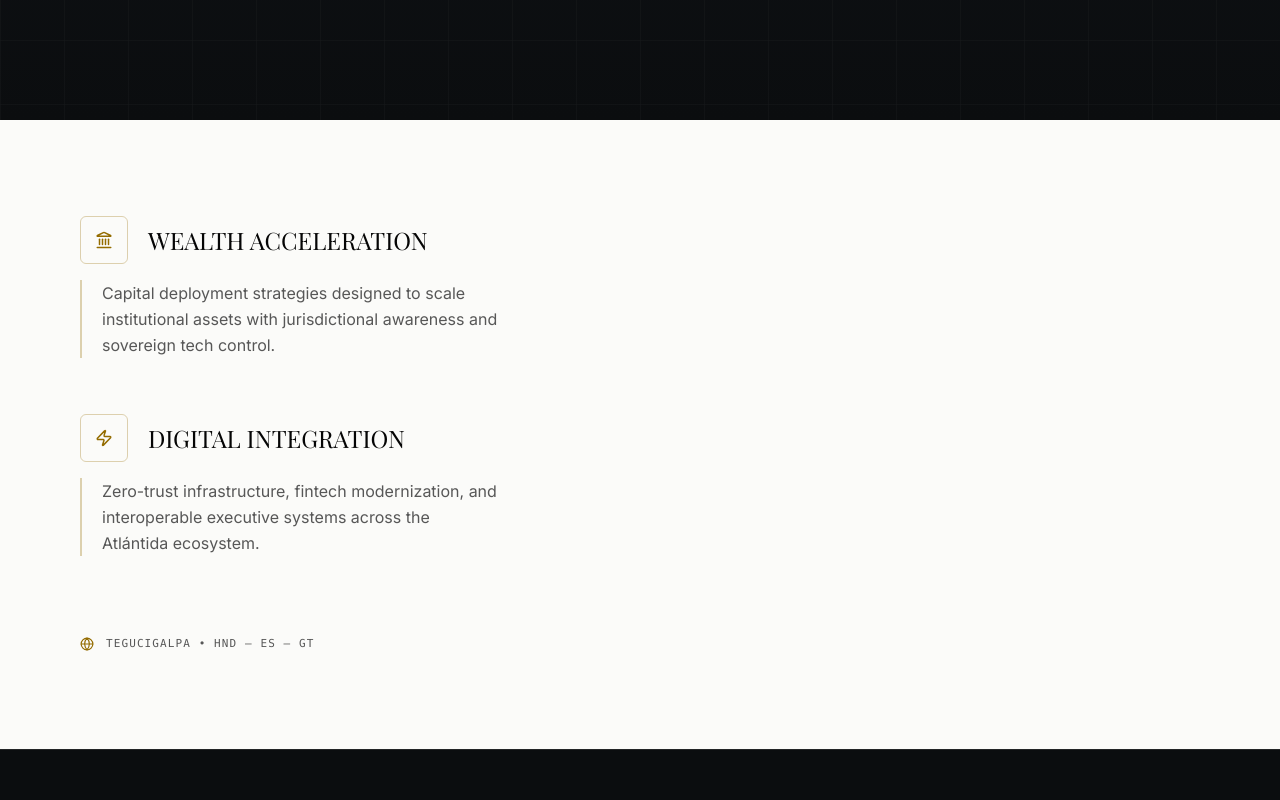
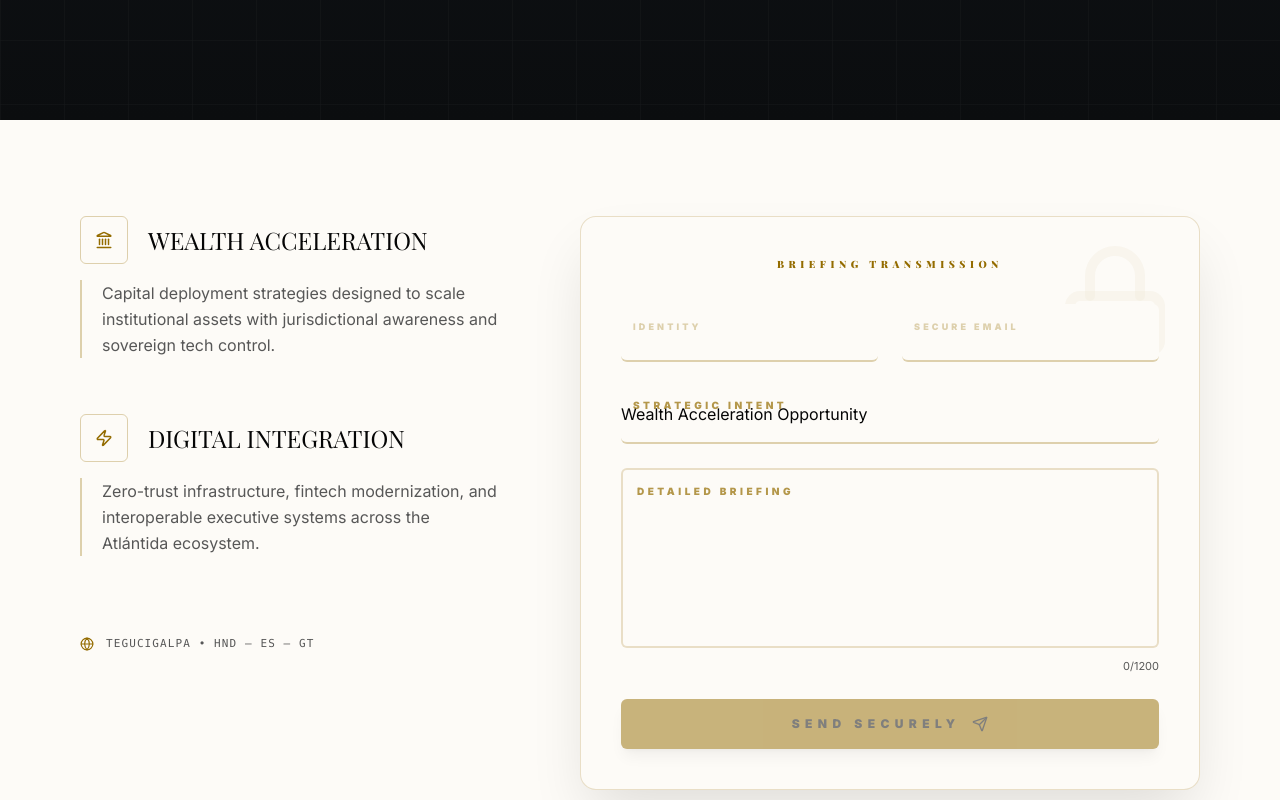
Before and after one commit to legitking4pf/DJF-site, a Next.js app: page /contact in a window 1280 px wide. Shown: the part 600-1400 px from the top of the page. Built offline with nearby package versions, Linux system fonts and the light colour scheme; a web font is replaced by a local one.

Commit message:
update page.tsx

```diff
--- a/src/app/contact/page.tsx
+++ b/src/app/contact/page.tsx
@@ -33,10 +33,7 @@ export default function ExecutiveContact() {
     show: {
       opacity: 1,
       y: 0,
-      transition: {
-        duration: 0.7,
-        ease: [0.22, 1, 0.36, 1],
-      },
+      transition: { duration: 0.7, ease: [0.22, 1, 0.36, 1] },
     },
   };
 
@@ -45,7 +42,6 @@ export default function ExecutiveContact() {
 
       {/* === HERO / HEADER === */}
       <section className="relative min-h-[90vh] flex items-center overflow-hidden">
-        {/* Background layers */}
         <div className="absolute inset-0 bg-[radial-gradient(circle_at_20%_20%,rgba(197,157,72,0.18),transparent_55%)]" />
         <div className="absolute inset-0 bg-[linear-gradient(180deg,#0B0D0F_0%,#0E1114_60%,#0B0D0F_100%)]" />
         <div className="absolute inset-0 opacity-[0.06] bg-[linear-gradient(to_right,rgba(255,255,255,0.4)_1px,transparent_1px),linear-gradient(to_bottom,rgba(255,255,255,0.4)_1px,transparent_1px)] bg-[size:64px_64px]" />
@@ -81,10 +77,7 @@ export default function ExecutiveContact() {
             </motion.div>
 
             {/* Right */}
-            <motion.div
-              variants={itemVars}
-              className="lg:col-span-4 lg:text-right"
-            >
+            <motion.div variants={itemVars} className="lg:col-span-4 lg:text-right">
               <p className="text-[11px] uppercase tracking-[0.35em] text-ash font-bold">
                 Institutional Ops
                 <br />
@@ -97,9 +90,10 @@ export default function ExecutiveContact() {
         </div>
       </section>
 
-      {/* === BODY (UNCHANGED STRUCTURE, VISUALLY SHARPER) === */}
-      <section className="max-w-7xl mx-auto px-6 lg:px-20 py-24 grid grid-cols-1 lg:grid-cols-12 gap-20 bg-[#FBFBF9] text-obsidian">
-        {/* LEFT */}
+      {/* === BODY (Pillars + Form) === */}
+      <section className="max-w-7xl mx-auto px-6 lg:px-20 py-24 grid grid-cols-1 lg:grid-cols-12 gap-20 bg-bone text-obsidian">
+
+        {/* LEFT: PILLARS */}
         <motion.div
           variants={containerVars}
           initial="hidden"
@@ -117,8 +111,8 @@ export default function ExecutiveContact() {
               </h2>
             </div>
             <p className="text-ash leading-relaxed border-l-2 border-gold/30 pl-5">
-              Capital deployment strategies designed to scale institutional
-              assets with jurisdictional awareness and sovereign tech control.
+              Capital deployment strategies designed to scale institutional assets with
+              jurisdictional awareness and sovereign tech control.
             </p>
           </motion.div>
 
@@ -145,8 +139,132 @@ export default function ExecutiveContact() {
           </motion.div>
         </motion.div>
 
-        {/* RIGHT FORM (kept intentionally restrained) */}
-        {/* FORM CODE CONTINUES EXACTLY AS YOU ALREADY HAVE IT */}
+        {/* RIGHT: FORM */}
+        <motion.div
+          variants={containerVars}
+          initial="hidden"
+          whileInView="show"
+          viewport={{ once: true }}
+          className="lg:col-span-7"
+        >
+          <div className="relative z-10 p-10 bg-bone rounded-2xl shadow-[0_30px_60px_-10px_rgba(0,0,0,0.12)] border border-gold/20 overflow-hidden">
+            <div className="absolute top-6 right-6 opacity-10">
+              <Lock size={120} className="text-gold/40" />
+            </div>
+
+            <h3 className="text-[10px] font-black uppercase tracking-[0.45em] text-gold mb-8 text-center">
+              Briefing Transmission
+            </h3>
+
+            <AnimatePresence mode="wait">
+              {state.succeeded ? (
+                <motion.div
+                  initial={{ opacity: 0, scale: 0.96 }}
+                  animate={{ opacity: 1, scale: 1 }}
+                  exit={{ opacity: 0 }}
+                  className="text-center py-16 space-y-5"
+                  aria-live="polite"
+                >
+                  <div className="w-24 h-24 bg-gold/10 rounded-full flex items-center justify-center mx-auto mb-3">
+                    <CheckCircle2 size={50} className="text-gold" />
+                  </div>
+                  <h4 className="text-2xl font-display uppercase tracking-tight text-obsidian">Transmission Successful</h4>
+                  <p className="text-ash text-sm font-medium uppercase tracking-[0.2em]">
+                    Logged to GFA Executive Registry
+                  </p>
+                  <button
+                    onClick={() => window.location.reload()}
+                    className="mt-6 inline-flex items-center gap-2 px-6 py-3 bg-gold text-obsidian font-bold tracking-[0.35em] uppercase rounded-md shadow hover:scale-[1.02] transition-all"
+                  >
+                    New Transmission <ArrowRight size={16} />
+                  </button>
+                </motion.div>
+              ) : (
+                <form
+                  onSubmit={(e) => { e.preventDefault(); handleSubmit(e); }}
+                  className="space-y-6 relative z-10"
+                  aria-label="Executive briefing form"
+                >
+                  <div className="grid grid-cols-1 md:grid-cols-2 gap-6">
+                    {/* Identity */}
+                    <div className="relative">
+                      <input
+                        type="text"
+                        name="name"
+                        required
+                        placeholder=" "
+                        className="peer w-full bg-bone border-b-2 border-gold/30 py-4 text-base text-obsidian placeholder-transparent focus:border-gold outline-none rounded-md"
+                      />
+                      <label className="absolute left-3 top-3 text-gold/70 text-[10px] font-black uppercase tracking-[0.35em] peer-placeholder-shown:top-4 peer-placeholder-shown:text-gold/30 peer-placeholder-shown:text-[9px] transition-all pointer-events-none">
+                        Identity
+                      </label>
+                    </div>
+
+                    {/* Email */}
+                    <div className="relative">
+                      <input
+                        type="email"
+                        name="email"
+                        required
+                        placeholder=" "
+                        className="peer w-full bg-bone border-b-2 border-gold/30 py-4 text-base text-obsidian placeholder-transparent focus:border-gold outline-none rounded-md"
+                      />
+                      <label className="absolute left-3 top-3 text-gold/70 text-[10px] font-black uppercase tracking-[0.35em] peer-placeholder-shown:top-4 peer-placeholder-shown:text-gold/30 peer-placeholder-shown:text-[9px] transition-all pointer-events-none">
+                        Secure Email
+                      </label>
+                      <ValidationError prefix="Email" field="email" errors={state.errors} className="text-gold text-[11px] mt-1" />
+                    </div>
+                  </div>
+
+                  {/* Intent */}
+                  <div className="relative">
+                    <select
+                      name="intent"
+                      className="peer w-full bg-bone border-b-2 border-gold/30 py-4 text-base text-obsidian focus:border-gold outline-none rounded-md appearance-none"
+                    >
+                      <option>Wealth Acceleration Opportunity</option>
+                      <option>GFA Strategic Growth Network Inquiry</option>
+                      <option>Digital Integration Partnership</option>
+                      <option>Executive Protocol Consultation</option>
+                    </select>
+                    <label className="absolute left-3 top-3 text-gold/70 text-[10px] font-black uppercase tracking-[0.35em] peer-focus:text-gold transition-all pointer-events-none">
+                      Strategic Intent
+                    </label>
+                  </div>
+
+                  {/* Message */}
+                  <div className="relative">
+                    <textarea
+                      name="message"
+                      rows={6}
+                      value={message}
+                      onChange={(e) => setMessage(e.target.value)}
+                      placeholder=" "
+                      maxLength={maxChars}
+                      className="peer w-full bg-bone border-2 border-gold/20 rounded-md p-4 text-base text-obsidian focus:border-gold outline-none resize-none min-h-[140px]"
+                    />
+                    <label className="absolute left-4 top-4 text-gold/70 text-[10px] font-black uppercase tracking-[0.35em] peer-focus:text-gold transition-all pointer-events-none">
+                      Detailed Briefing
+                    </label>
+                    <div className="flex justify-end text-[11px] text-ash mt-1">
+                      {charCount}/{maxChars}
+                    </div>
+                  </div>
+
+                  {/* Submit */}
+                  <button
+                    type="submit"
+                    disabled={state.submitting || !message.trim()}
+                    className="group w-full bg-gold text-obsidian py-4 text-[12px] font-black uppercase tracking-[0.45em] rounded-md shadow-lg hover:shadow-xl hover:scale-[1.02] transition-all duration-300 flex items-center justify-center gap-3 disabled:opacity-50"
+                  >
+                    {state.submitting ? "TRANSMITTING..." : "Send Securely"}
+                    <Send size={16} />
+                  </button>
+                </form>
+              )}
+            </AnimatePresence>
+          </div>
+        </motion.div>
       </section>
 
       {/* FOOTER */}
```
